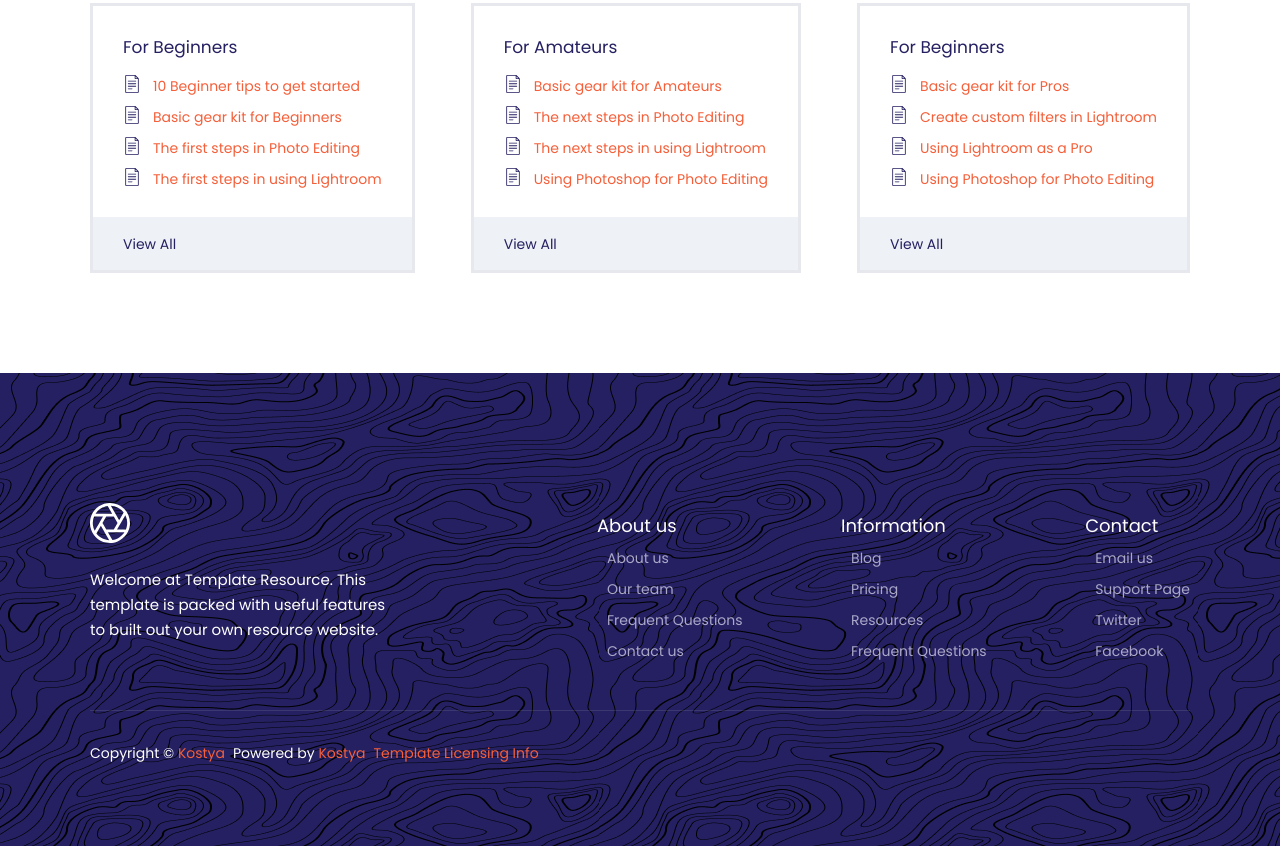
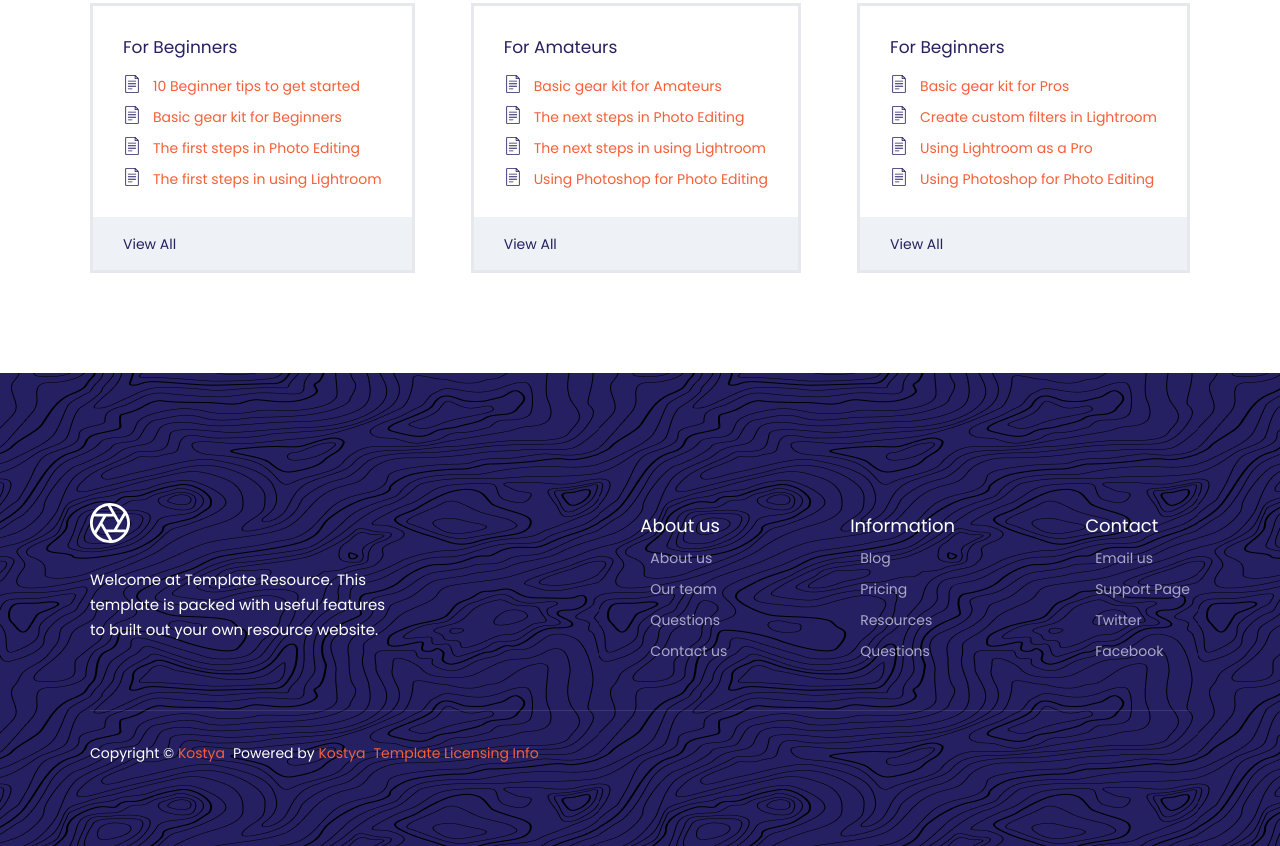
Before and after one commit to photogit/photogit.github.io, a plain HTML site: page index.html in a window 1280 px wide. Shown: the part 5063-5909 px from the top of the page. Drawn offline with nearby package versions, Linux system fonts and the light colour scheme.

Commit message:
Update index.html

```diff
--- a/index.html
+++ b/index.html
@@ -816,7 +816,7 @@
                 </li>
                 <li>
                     <a href="#">
-                        Frequent Questions
+                        Questions
                     </a>
                 </li>
                 <li>
@@ -848,7 +848,7 @@
                 </li>
                 <li>
                     <a href="#">
-                        Frequent Questions
+                        Questions
                     </a>
                 </li>
             </ul>
```
